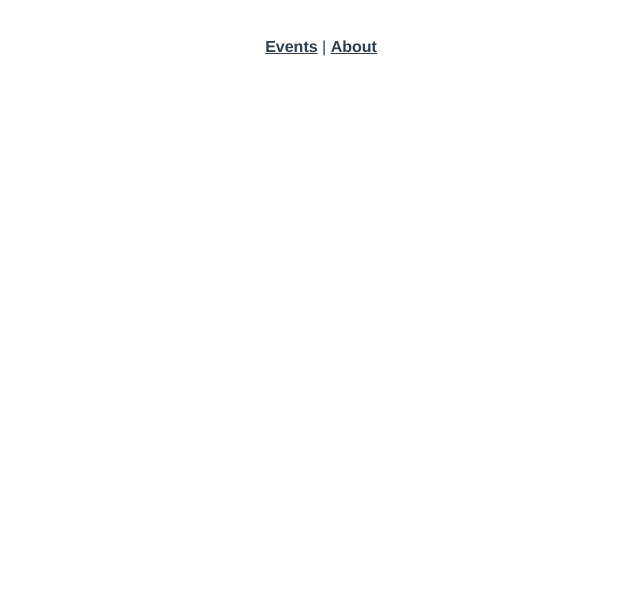
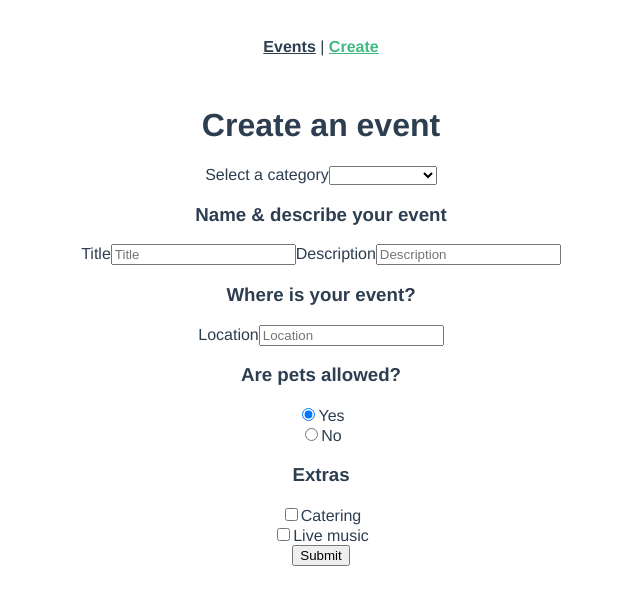
Before and after one commit to yk-port/vuemastery-vue3, a Vue app: page /events/new in a window 1280 px wide. Shown: the top 604 px of the page, without its empty margins (319-959 px from the left). Built offline with nearby package versions, Linux system fonts and the light colour scheme; no server answers.

Commit message:
201-form-project

```diff
--- a/src/App.vue
+++ b/src/App.vue
@@ -1,7 +1,7 @@
 <template>
   <div id="nav">
     <router-link :to="{ name: 'event-list' }">Events</router-link> |
-    <router-link :to="{ name: 'about' }">About</router-link>
+    <router-link :to="{ name: 'event-create' }">Create</router-link>
   </div>
   <router-view />
 </template>
--- a/src/router/index.js
+++ b/src/router/index.js
@@ -1,7 +1,7 @@
 import { createRouter, createWebHistory } from 'vue-router'
 import EventList from '../views/EventList.vue'
 import EventDetails from '../views/EventDetails.vue'
-import About from '../views/About.vue'
+import EventCreate from '../views/EventCreate.vue'
 
 const routes = [
   {
@@ -16,9 +16,9 @@ const routes = [
     component: EventDetails
   },
   {
-    path: '/about',
-    name: 'about',
-    component: About
+    path: '/events/new',
+    name: 'event-create',
+    component: EventCreate
   }
 ]
 
--- a/src/views/About.vue
+++ /dev/null
@@ -1,5 +0,0 @@
-<template>
-  <div class="about">
-    <h1>This is an about page</h1>
-  </div>
-</template>
--- /dev/null
+++ b/src/views/EventCreate.vue
@@ -0,0 +1,98 @@
+<template>
+  <div>
+    <h1>Create an event</h1>
+    <form>
+      <label>Select a category</label>
+      <select v-model="event.category">
+        <option
+          v-for="option in categories"
+          :value="option"
+          :key="option"
+          :selected="option === event.category"
+          >{{ option }}</option
+        >
+      </select>
+
+      <h3>Name & describe your event</h3>
+
+      <label>Title</label>
+      <input
+        v-model="event.title"
+        type="text"
+        placeholder="Title"
+        class="field"
+      />
+
+      <label>Description</label>
+      <input
+        v-model="event.description"
+        type="text"
+        placeholder="Description"
+        class="field"
+      />
+
+      <h3>Where is your event?</h3>
+
+      <label>Location</label>
+      <input
+        v-model="event.location"
+        type="text"
+        placeholder="Location"
+        class="field"
+      />
+
+      <h3>Are pets allowed?</h3>
+      <div>
+        <input type="radio" v-model="event.pets" :value="1" name="pets" />
+        <label>Yes</label>
+      </div>
+
+      <div>
+        <input type="radio" v-model="event.pets" :value="0" name="pets" />
+        <label>No</label>
+      </div>
+
+      <h3>Extras</h3>
+      <div>
+        <input type="checkbox" v-model="event.extras.catering" class="field" />
+        <label>Catering</label>
+      </div>
+
+      <div>
+        <input type="checkbox" v-model="event.extras.music" class="field" />
+        <label>Live music</label>
+      </div>
+
+      <button type="submit">Submit</button>
+    </form>
+  </div>
+</template>
+
+<script>
+export default {
+  data() {
+    return {
+      categories: [
+        'sustainability',
+        'nature',
+        'animal welfare',
+        'housing',
+        'education',
+        'food',
+        'community'
+      ],
+      event: {
+        category: '',
+        title: '',
+        description: '',
+        location: '',
+        pets: 1,
+        extras: {
+          catering: false,
+          music: false
+        }
+      }
+    }
+  }
+}
+</script>
```
